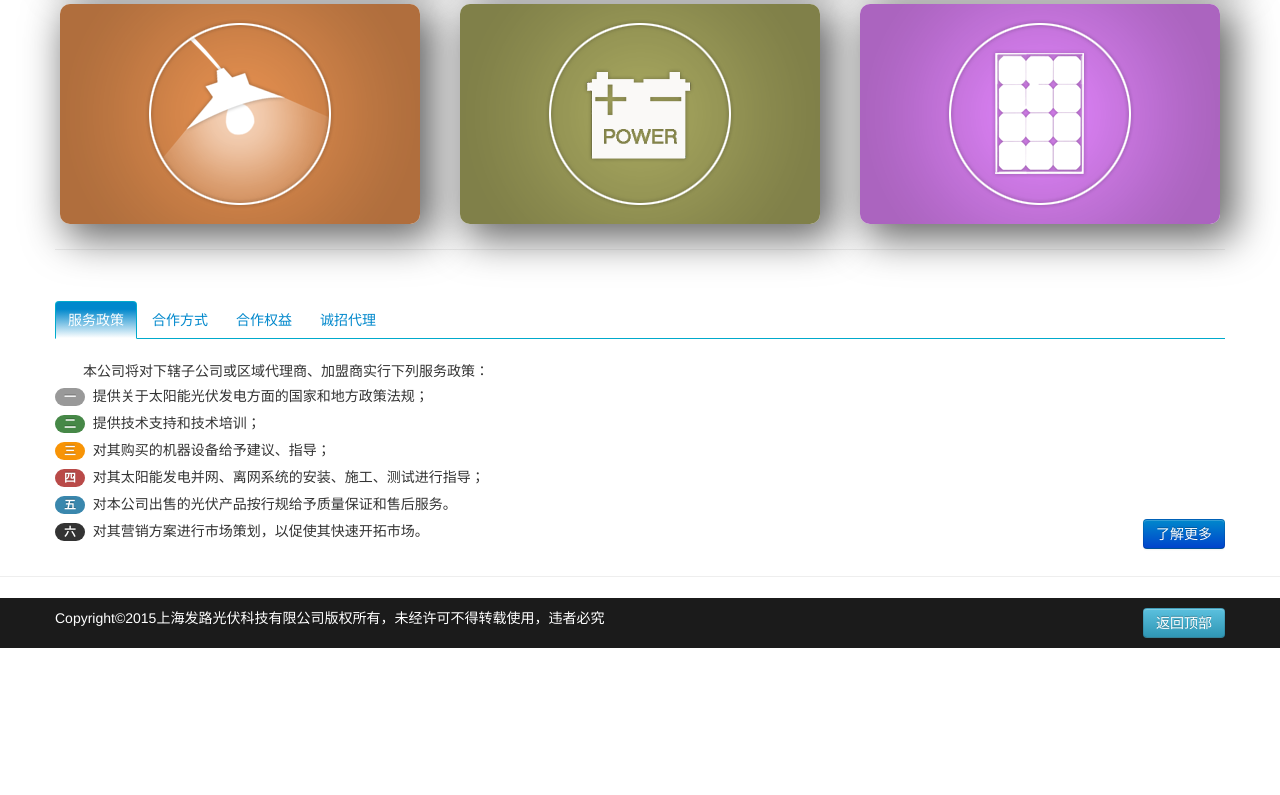
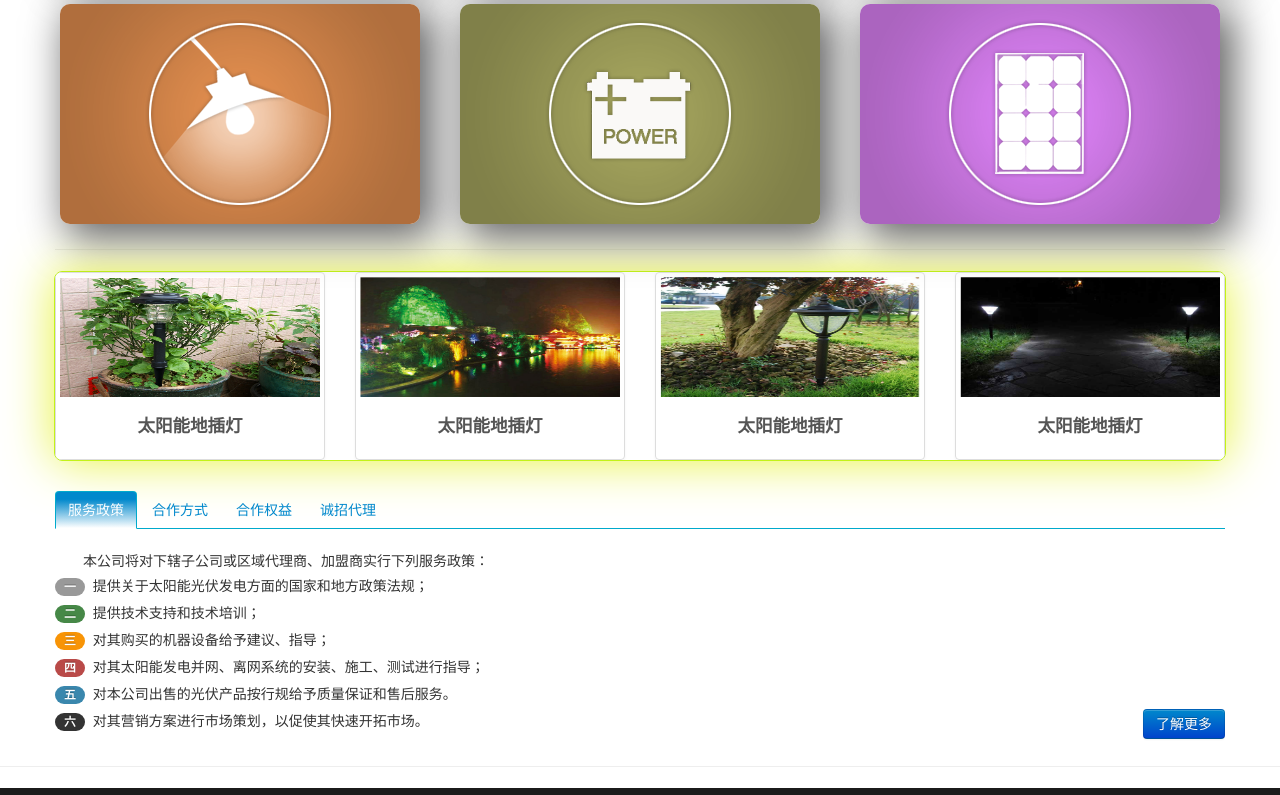
Before and after one commit to 9kg/gf, a plain HTML site: page index.html in a window 1280 px wide. Shown: the part 762-1557 px from the top of the page. Before the commit the page ends 1410 px from the top, so only its background shows below. Drawn offline with Linux system fonts and the light colour scheme.

Commit message:
add product carousel

```diff
--- a/css/falu.css
+++ b/css/falu.css
@@ -354,6 +354,26 @@
 #dynamicInformationContent>section{
 	padding-top: 30px;
 }
+
+/*homepage product carousel*/
+.pro-carousel{
+	border: 1px solid #C3F218;
+	box-shadow: 0px 0px 50px #E7F23C;
+	overflow: hidden;
+	border-radius: 8px;
+}
+.pro-img-ct{
+	width: 400%;
+	position: relative;
+	margin-bottom: 0;
+	padding-bottom: 0;
+}
+.pro-img-ct li{
+	margin-bottom: 0;
+}
+.pro-img-ct li h4{
+	text-align: center;
+}
 /* Responsive
 -------------------------------------------------- */
 
--- a/index.html
+++ b/index.html
@@ -163,6 +163,131 @@
 			<hr>
 		</div>
 
+		<div class="container pro-carousel">
+			<ul class="thumbnails pro-img-ct">
+				<li class="span3">
+					<div class="thumbnail">
+						<a href="productDetail.html" target="_blank">
+							<img alt="300x200" src="images/4-5.png" style="width: 300px; height: 120px;">
+							<div class="caption">
+								<h4>太阳能地插灯</h4>
+							</div>
+						</a>
+					</div>
+				</li>
+				<li class="span3">
+					<div class="thumbnail">
+						<a href="productDetail.html" target="_blank">
+							<img alt="300x200" src="images/4-6.png" style="width: 300px; height: 120px;">
+							<div class="caption">
+								<h4>太阳能地插灯</h4>
+							</div>
+						</a>
+					</div>
+				</li>
+				<li class="span3">
+					<div class="thumbnail">
+						<a href="productDetail.html" target="_blank">
+							<img alt="300x200" src="images/4-7.png" style="width: 300px; height: 120px;">
+							<div class="caption">
+								<h4>太阳能地插灯</h4>
+							</div>
+						</a>
+					</div>
+				</li>
+				<li class="span3">
+					<div class="thumbnail">
+						<a href="productDetail.html" target="_blank">
+							<img alt="300x200" src="images/4-8.png" style="width: 300px; height: 120px;">
+							<div class="caption">
+								<h4>太阳能地插灯</h4>
+							</div>
+						</a>
+					</div>
+				</li>
+				<li class="span3">
+					<div class="thumbnail">
+						<a href="productDetail.html" target="_blank">
+							<img alt="300x200" src="images/4-5.png" style="width: 300px; height: 120px;">
+							<div class="caption">
+								<h4>太阳能地插灯</h4>
+							</div>
+						</a>
+					</div>
+				</li>
+				<li class="span3">
+					<div class="thumbnail">
+						<a href="productDetail.html" target="_blank">
+							<img alt="300x200" src="images/4-6.png" style="width: 300px; height: 120px;">
+							<div class="caption">
+								<h4>太阳能地插灯</h4>
+							</div>
+						</a>
+					</div>
+				</li>
+				<li class="span3">
+					<div class="thumbnail">
+						<a href="productDetail.html" target="_blank">
+							<img alt="300x200" src="images/4-7.png" style="width: 300px; height: 120px;">
+							<div class="caption">
+								<h4>太阳能地插灯</h4>
+							</div>
+						</a>
+					</div>
+				</li>
+				<li class="span3">
+					<div class="thumbnail">
+						<a href="productDetail.html" target="_blank">
+							<img alt="300x200" src="images/4-8.png" style="width: 300px; height: 120px;">
+							<div class="caption">
+								<h4>太阳能地插灯</h4>
+							</div>
+						</a>
+					</div>
+				</li>
+				<li class="span3">
+					<div class="thumbnail">
+						<a href="productDetail.html" target="_blank">
+							<img alt="300x200" src="images/4-5.png" style="width: 300px; height: 120px;">
+							<div class="caption">
+								<h4>太阳能地插灯</h4>
+							</div>
+						</a>
+					</div>
+				</li>
+				<li class="span3">
+					<div class="thumbnail">
+						<a href="productDetail.html" target="_blank">
+							<img alt="300x200" src="images/4-6.png" style="width: 300px; height: 120px;">
+							<div class="caption">
+								<h4>太阳能地插灯</h4>
+							</div>
+						</a>
+					</div>
+				</li>
+				<li class="span3">
+					<div class="thumbnail">
+						<a href="productDetail.html" target="_blank">
+							<img alt="300x200" src="images/4-7.png" style="width: 300px; height: 120px;">
+							<div class="caption">
+								<h4>太阳能地插灯</h4>
+							</div>
+						</a>
+					</div>
+				</li>
+				<li class="span3">
+					<div class="thumbnail">
+						<a href="productDetail.html" target="_blank">
+							<img alt="300x200" src="images/4-8.png" style="width: 300px; height: 120px;">
+							<div class="caption">
+								<h4>太阳能地插灯</h4>
+							</div>
+						</a>
+					</div>
+				</li>
+			</ul>
+		</div>
+
 		<div class="container">
 			<ul id="myTab" class="nav nav-tabs">
 				<li class="active"><a href="#myTab1" data-toggle="tab">服务政策</a>
@@ -275,6 +400,23 @@
 						window.location.href="joinedCooperation.html#"+joinArr[i];
 					});
 				})
+				var tt = 1;
+				var proCarLiNum = parseInt($(".pro-img-ct li").length-3);
+				function proCar(){
+					var leftVal;
+					if(tt<proCarLiNum){
+						leftVal = tt*300;
+					}else{
+						leftVal = tt = 0;
+					}
+					$(".pro-img-ct").animate({"left":"-"+leftVal+"px"});
+					tt++;
+				}
+				setInterval(proCar, 3000);
+
+				$(".pro-img-ct .thumbnail>a").each(function(){
+					$(this).attr("href",$(this).attr("href")+"?title="+escape($(this).find(".caption h4").text())+"&imgurl="+$(this).find("img").attr("src"));
+				});
 			});
 		</script>
 	</body>
```
